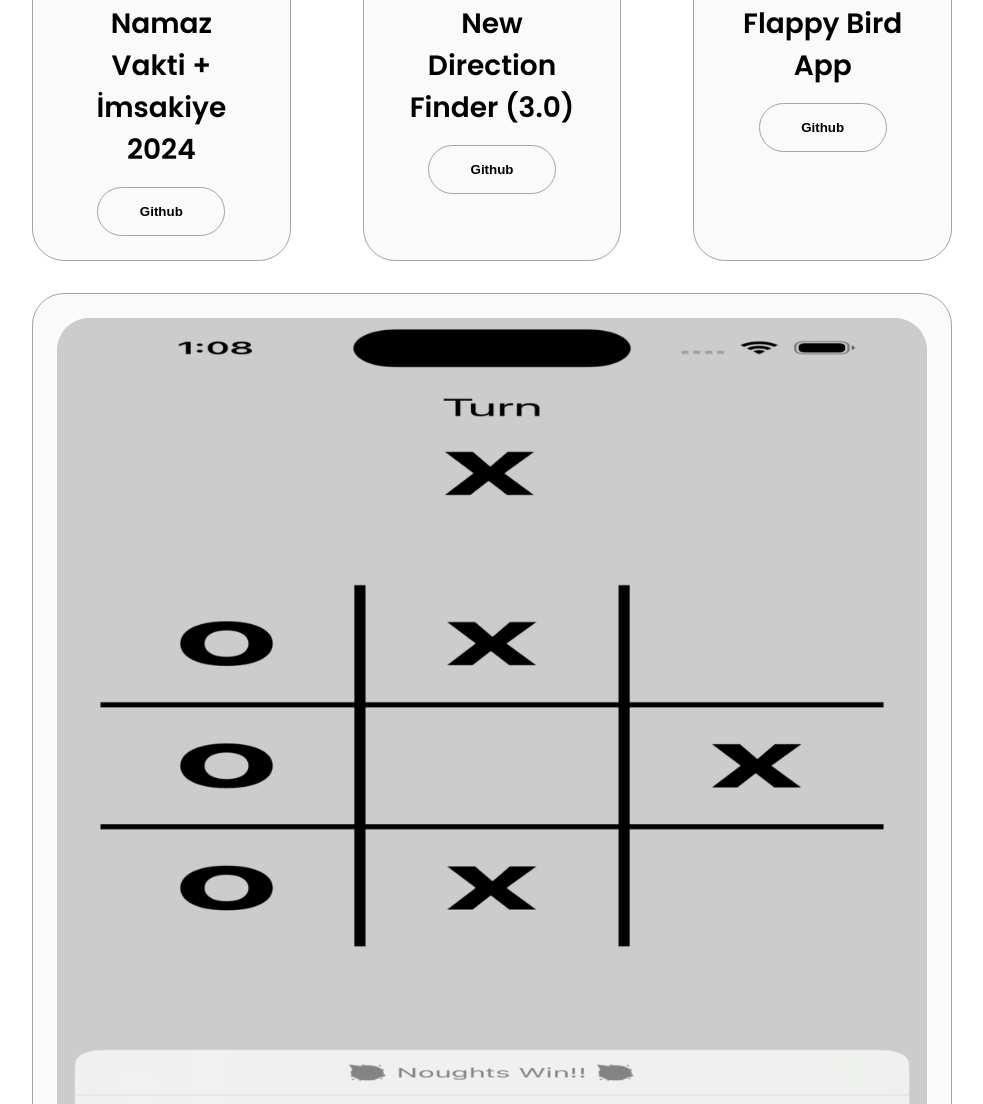
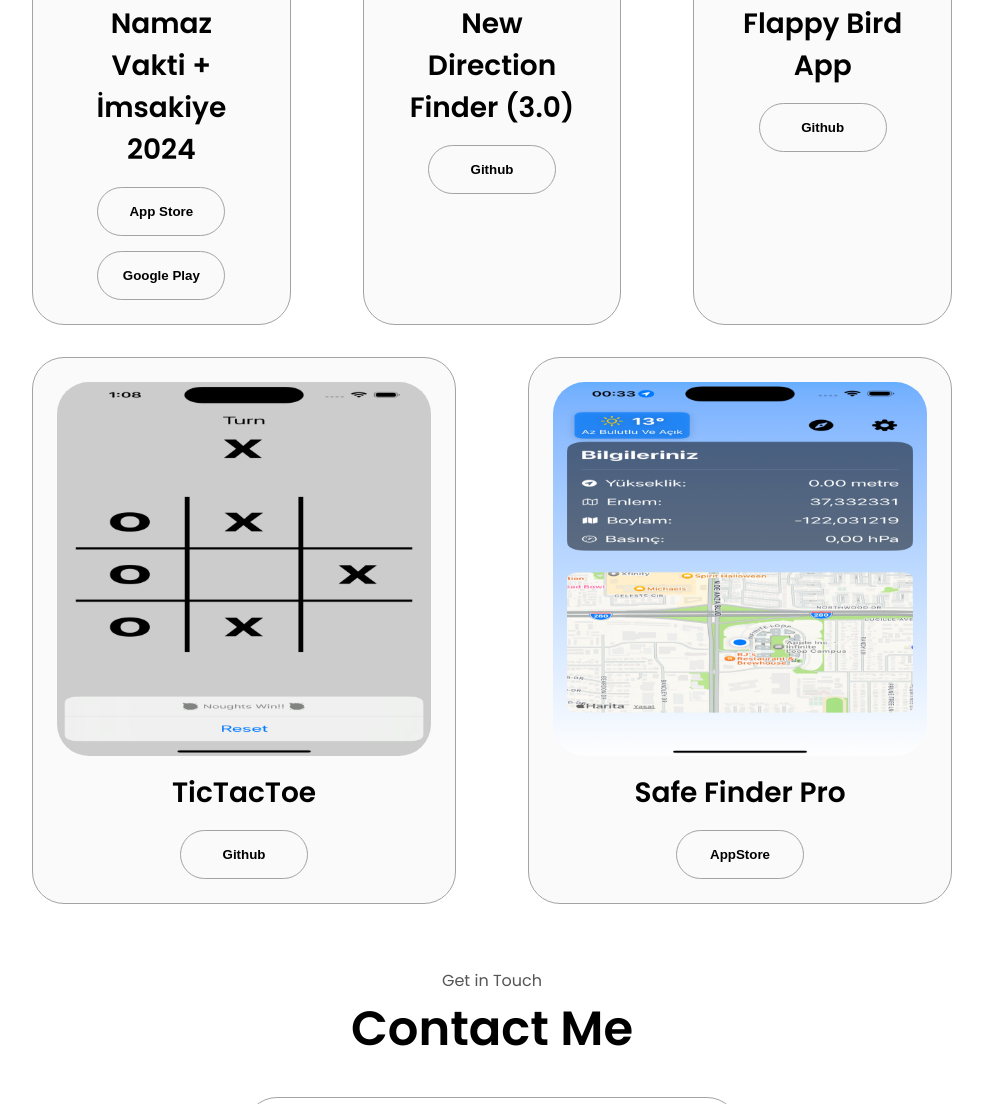
Before and after one commit to ttalhacoskun/ttalhacoskun.github.io, a plain HTML site: page index.html in a window 1280 px wide. Shown: the part 2931-4035 px from the top of the page, without its empty margins (148-1131 px from the left). Drawn offline with Linux system fonts and the light colour scheme; files whose address does not match are found by name.

Commit message:
Guncellemeler Yayinlandi

```diff
--- a/index.html
+++ b/index.html
@@ -79,7 +79,7 @@
             <h1 class="title">Talha Coşkun</h1>
             <p class="section__text__p2">Mobile Developer</p>
             <div class="btn-container">
-                <button class="btn btn-color-2" onclick="window.open('assets/TalhaCoskun.pdf')">Download CV</button>
+                <button class="btn btn-color-2" onclick="window.open('assets/Talha coşkun(en).pdf')">Download CV</button>
                 <button class="btn btn-color-1" onclick="location.href='#contact'">Contact Info</button>
             </div>
             <div id="socials-container">
@@ -302,8 +302,11 @@
                         <img src="assets/project-1.png" alt="Project 1" class="project-img" />
                     </div>
                     <h2 class="experience-sub-title project-title">Namaz Vakti + İmsakiye 2024</h2>
+                    <div class="btn-container" style="margin-bottom: 15px;">
+                        <button class="btn btn-color-2 project-btn" onclick="location.href='https://apps.apple.com/tr/app/namaz-vakti-i-msakiye-2024/id6479539453?l=tr'">App Store</button>
+                    </div>
                     <div class="btn-container">
-                        <button class="btn btn-color-2 project-btn" onclick="location.href='https://github.com/ttalhacoskun/Namaz-Vakti-imsakiye-2024'">Github</button>
+                        <button class="btn btn-color-2 project-btn" onclick="location.href='https://play.google.com/store/apps/details?id=com.talhacoskun.ramadanapp'">Google Play</button>
                     </div>
                 </div>
                 <div class="details-container color-container">
@@ -331,6 +334,15 @@
                     <h2 class="experience-sub-title project-title">TicTacToe</h2>
                     <div class="btn-container">
                         <button class="btn btn-color-2 project-btn" onclick="location.href='https://github.com/ttalhacoskun/TicTacToe'">Github</button>
+                    </div>
+                </div>
+                <div class="details-container color-container">
+                    <div class="article-container">
+                        <img src="assets/project-5.png" alt="Project 5" class="project-img" />
+                    </div>
+                    <h2 class="experience-sub-title project-title">Safe Finder Pro</h2>
+                    <div class="btn-container">
+                        <button class="btn btn-color-2 project-btn" onclick="location.href='https://apps.apple.com/tr/app/safefinderpro/id6737575931?l=tr'">AppStore</button>
                     </div>
                 </div>
             </div>
```
Also changed, not shown: assets/project-5.png (added), 3 other files.
